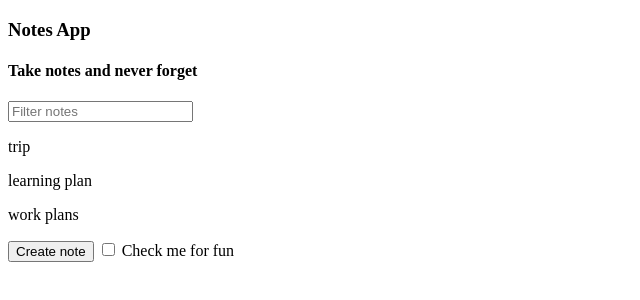
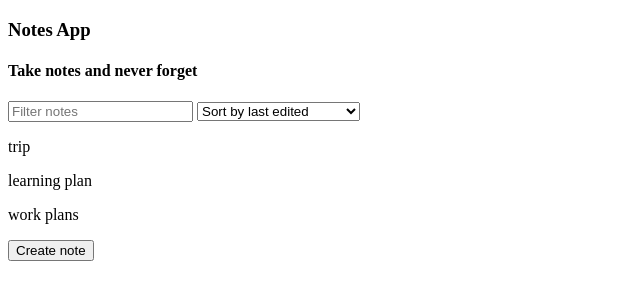
Before and after one commit to KlimaGi/js-bootcamp, a plain HTML site: page notes-app/index.html in a window 1280 px wide. Shown: the whole page, without its empty margins (0-640 px from the left). Drawn offline with Linux system fonts and the light colour scheme.

Commit message:
dropdowns

```diff
--- a/notes-app/index.html
+++ b/notes-app/index.html
@@ -9,12 +9,14 @@
     <h4>Take notes and never forget</h4>
     <input id="search-text" type="text" placeholder="Filter notes">
 
+    <select id="filter-by">
+      <option value="byEdited">Sort by last edited</option>
+      <option value="byCreated">Sort by recently created</option>
+      <option value="alphabetical">Sort alphabetically</option>
+    </select>
+
     <div id='notes'></div>
     <button id="create-note">Create note</button>
-    <label>
-      <input id="for-fun" type="checkbox"> Check me for fun
-    </label>
-
 
     <script src="notes-app.js" ></script>
   </body>
--- a/notes-app/notes-app.js
+++ b/notes-app/notes-app.js
@@ -42,6 +42,6 @@
   renderNotes(notes, filters);
 });
 
-document.querySelector("#for-fun").addEventListener("change", (e) => {
-  console.log(e.target.checked);
+document.querySelector("#filter-by").addEventListener("change", (e) => {
+  console.log(e.target.value);
 });
```
